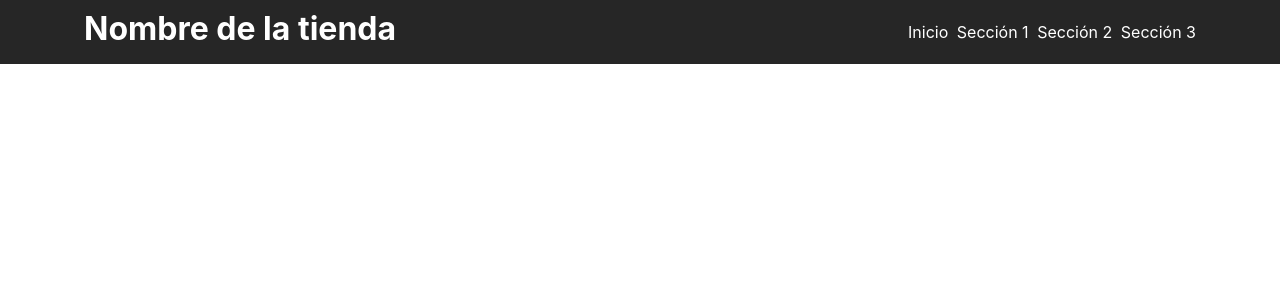
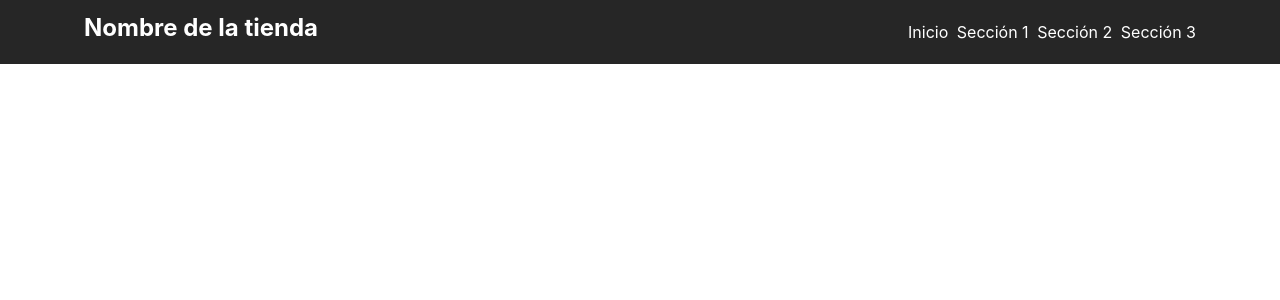
Before and after one commit to leonel-escobar/ecommerce-react, a React (Create React App) app: page / in a window 1280 px wide. Shown: the top 300 px of the page. Built offline with nearby package versions, Linux system fonts and the light colour scheme.

Commit message:
Correcciones de sintaxis

```diff
--- a/src/App.js
+++ b/src/App.js
@@ -4,7 +4,9 @@ import NavBar from './components/NavBar';
 function App() {
   return (
     <div className="App">
-      <NavBar />
+      <header>
+        <NavBar />
+      </header>
     </div>
   );
 }
--- a/src/components/NavBar.jsx
+++ b/src/components/NavBar.jsx
@@ -2,7 +2,7 @@ import './styles/NavBar.css'
 
 function NavBar () {
     return (
-        <div className='nav'>
+        <nav className='nav'>
             <div className='container'>
                 <div className='nav__container'>
                     <div className='nav__title'>
@@ -18,7 +18,7 @@ function NavBar () {
                     </div>
                 </div>
             </div>
-        </div>
+        </nav>
     )
 }
 
```
